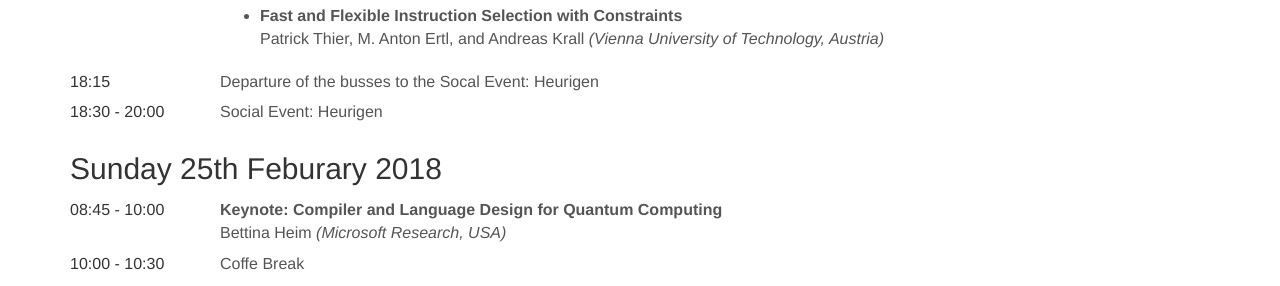
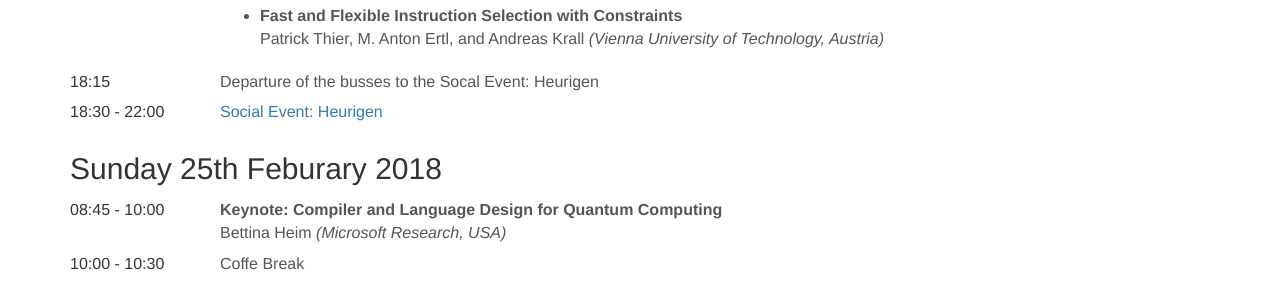
Before and after one commit to cc-conference/18, a Jekyll site: the page built from program.html, in a window 1280 px wide and 900 px high, scrolled down 836 px. Shown: the part 157-443 px from the top of the window. Built offline with Jekyll 4.4.1, drawn with Linux system fonts in a browser that asks for light colours; nearby versions of some CDN libraries.

Commit message:
Update program.html

```diff
--- a/program.html
+++ b/program.html
@@ -110,8 +110,8 @@ title: Program
         <td>Departure of the busses to the Socal Event: Heurigen</td>
     </tr>
     <tr>
-        <td>18:30 - 20:00</td>
-        <td>Social Event: Heurigen</td>
+        <td>18:30 - 22:00</td>
+        <td><a href="https://ppopp18.sigplan.org/attending/heurigen">Social Event: Heurigen</a></td>
     </tr>
 </tbody></table>
 
```
